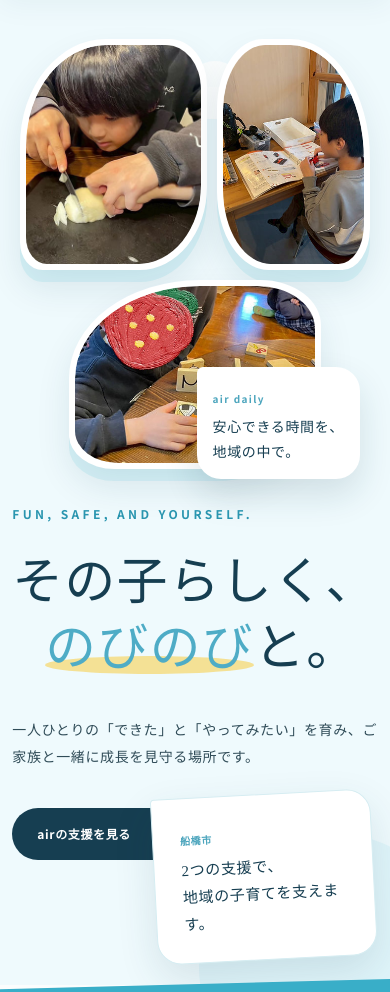
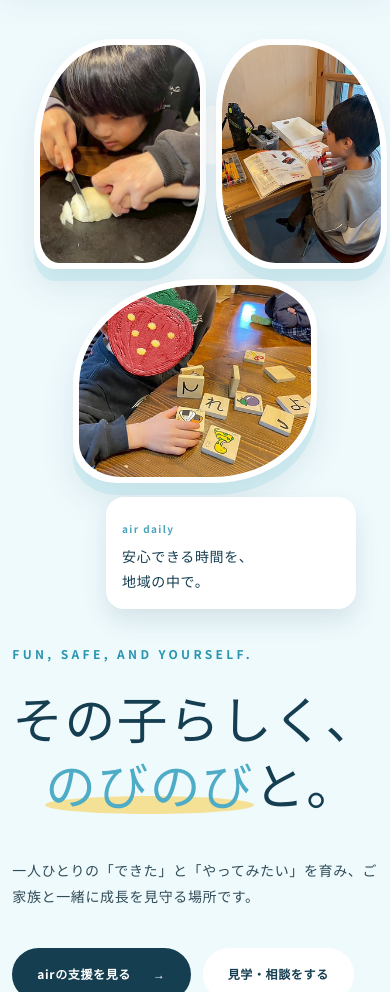
Before and after one commit to okasinomatioka/air-support, a website: page index.html in a window 390 px wide. Shown: the part 71-1063 px from the top of the page. Drawn offline with Linux system fonts and the light colour scheme; a web font is replaced by a local one.

Commit message:
Fix mobile hero overlap

```diff
--- a/index.html
+++ b/index.html
@@ -19,7 +19,7 @@
   <link rel="preconnect" href="https://fonts.googleapis.com">
   <link rel="preconnect" href="https://fonts.gstatic.com" crossorigin>
   <link href="https://fonts.googleapis.com/css2?family=Kiwi+Maru:wght@400;500&family=Noto+Sans+JP:wght@400;500;600;700&display=swap" rel="stylesheet">
-  <link rel="stylesheet" href="styles.css?v=20260625b">
+  <link rel="stylesheet" href="styles.css?v=20260626a">
   <script type="application/ld+json">
     {
       "@context": "https://schema.org",
--- a/styles.css
+++ b/styles.css
@@ -634,10 +634,14 @@ body { background: #fbfdfd; }
 
 @media (max-width: 900px) {
   .hero {
+    flex-direction: column;
     padding: 110px 20px 80px;
     gap: 34px;
     text-align: left;
     align-items: stretch;
+  }
+  .hero-copy {
+    order: 2;
   }
   .hero h1 span {
     display: block;
@@ -649,31 +653,65 @@ body { background: #fbfdfd; }
     justify-content: flex-start;
   }
   .hero-gallery {
-    width: 100%;
-    height: 430px;
+    order: 1;
+    width: calc(100% - 28px);
+    margin-inline: auto;
+    height: auto;
     grid-template-columns: 1.1fr .9fr;
-    grid-template-rows: 1fr .82fr;
+    grid-template-rows: auto auto auto;
     gap: 10px;
   }
   .hero-photo {
     border-width: 6px;
     box-shadow: 0 12px 0 rgba(106,202,222,.18), 0 18px 34px rgba(22,62,81,.1);
   }
+  .hero-photo-main,
   .hero-photo-sub {
-    height: 100%;
+    height: auto;
+    aspect-ratio: 1 / 1.34;
+  }
+  .hero-photo-sub {
     align-self: stretch;
     transform: none;
   }
   .hero-photo-small {
     grid-column: 1 / 3;
-    width: 72%;
-    height: 100%;
+    width: min(76%, 280px);
+    height: auto;
+    aspect-ratio: 1.2 / 1;
     justify-self: center;
     transform: none;
   }
   .hero-gallery-label {
-    right: 10px;
-    bottom: -10px;
+    position: static;
+    grid-column: 1 / 3;
+    justify-self: end;
+    width: min(100%, 250px);
+    margin-top: 4px;
     padding: 14px 16px;
+    border-radius: 18px;
+    box-shadow: 0 12px 24px rgba(22,62,81,.12);
+  }
+  .hero-note {
+    order: 3;
+    position: static;
+    width: min(100%, 280px);
+    margin: -8px 0 0 auto;
+    padding: 20px 22px;
+    transform: none;
+    border-radius: 20px;
+    box-shadow: 0 12px 26px rgba(22,62,81,.1);
+  }
+  .hero-note strong {
+    font-size: 14px;
+  }
+  .programs-intro h2 {
+    font-size: clamp(35px, 10vw, 48px);
+  }
+  .programs-intro h2 span,
+  .contact h2 span,
+  .section-heading h2 span {
+    display: inline;
+    white-space: normal;
   }
 }
```
Also changed, not shown: afterschool.html (+1 -1 lines), contact.html (+1 -1 lines), daytime.html (+1 -1 lines).
